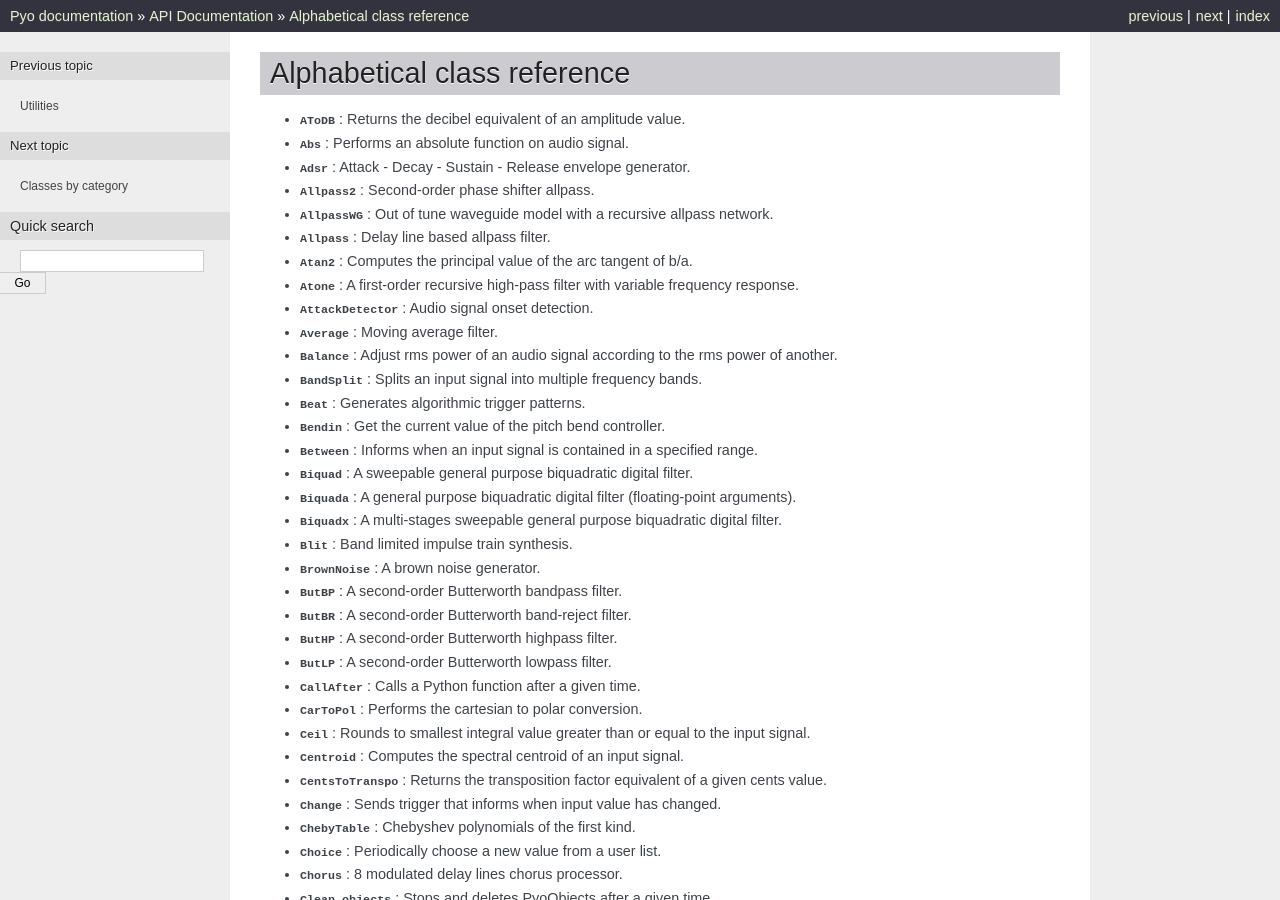
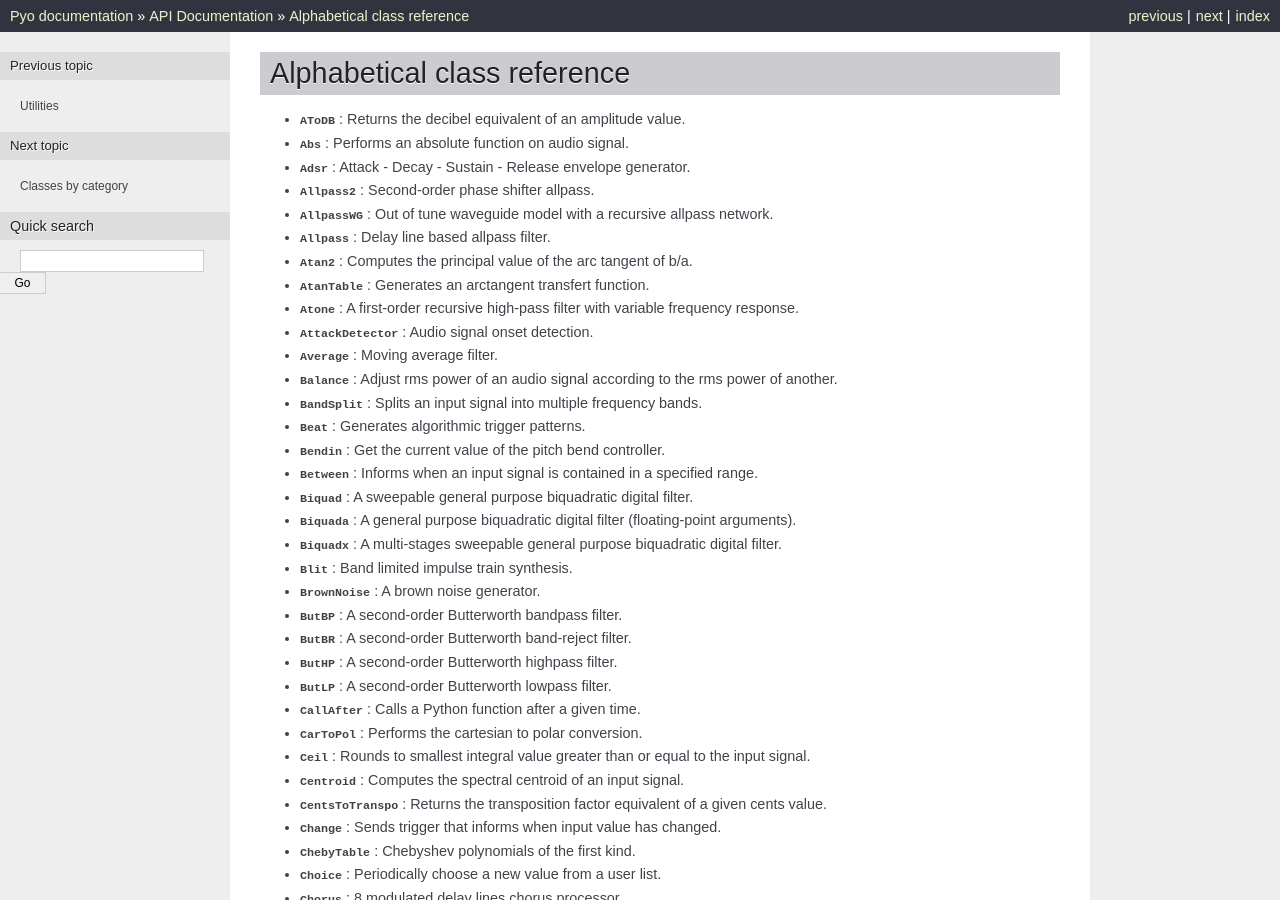
Before and after one commit to belangeo/pyo, a Sphinx documentation site: the page built from trunk/doc-sphinx/source/api/alphabetical.rst, in a window 1280 px wide and 900 px high. Built offline with Sphinx 7.4.7, drawn with Linux system fonts in a browser that asks for light colours; the version number could not be read and is left out.

Commit message:
Final revision for 0.7.5 release.

```diff
--- a/trunk/doc-sphinx/source/api/alphabetical.rst
+++ b/trunk/doc-sphinx/source/api/alphabetical.rst
@@ -11,6 +11,7 @@ Alphabetical class reference
 - :py:class:`AllpassWG` :     Out of tune waveguide model with a recursive allpass network.
 - :py:class:`Allpass` :     Delay line based allpass filter.
 - :py:class:`Atan2` :     Computes the principal value of the arc tangent of b/a.
+- :py:class:`AtanTable` :     Generates an arctangent transfert function.
 - :py:class:`Atone` :     A first-order recursive high-pass filter with variable frequency response.
 - :py:class:`AttackDetector` :     Audio signal onset detection.
 - :py:class:`Average` :     Moving average filter.
```
Also changed, not shown: 1 other file.
